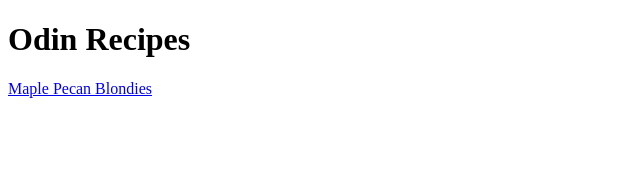
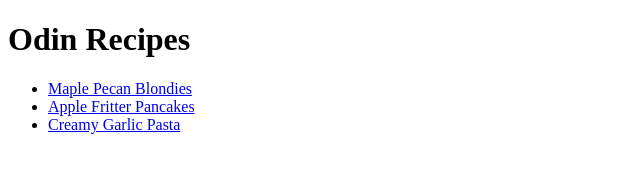
Before and after one commit to hoberez/git-recipes, a plain HTML site: page index.html in a window 1280 px wide. Shown: the whole page, without its empty margins (0-640 px from the left). Drawn offline with Linux system fonts and the light colour scheme.

Commit message:
Add links to recipes

```diff
--- a/index.html
+++ b/index.html
@@ -6,6 +6,10 @@
 </head>
 <body>
     <h1>Odin Recipes</h1>
-    <a href="recipes/maple-pecan-blondies.html">Maple Pecan Blondies</a>
+    <ul>
+        <li><a href="recipes/maple-pecan-blondies.html">Maple Pecan Blondies</a></li>
+        <li><a href="recipes/apple-fritter-pancakes.html">Apple Fritter Pancakes</a></li>
+        <li><a href="recipes/creamy-garlic-pasta.html">Creamy Garlic Pasta</a></li>
+    </ul>
 </body>
 </html>
```
